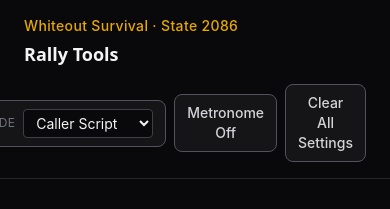
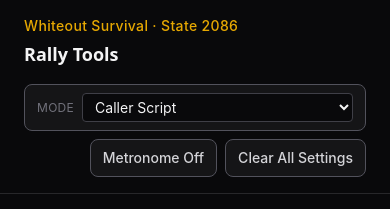
Before and after one commit to wosgot2116/wos-rally-coordinator, a React (Vite) app: page / in a window 390 px wide. Shown: the top 209 px of the page. Built offline with nearby package versions, Linux system fonts and the light colour scheme; no server answers.

Commit message:
Refactor display mode label and input styling in App component for improved layout and responsiveness

```diff
--- a/src/App.tsx
+++ b/src/App.tsx
@@ -693,8 +693,8 @@
             </h1>
           </div>
           <div className="flex shrink-0 self-end sm:self-start">
-            <div className="flex items-center gap-2">
-              <label className="inline-flex items-center gap-2 rounded-lg border border-zinc-600 bg-zinc-900/80 px-3 py-2 text-sm text-zinc-300">
+            <div className="flex flex-wrap items-center justify-end gap-2">
+              <label className="inline-flex w-full items-center justify-between gap-2 rounded-lg border border-zinc-600 bg-zinc-900/80 px-3 py-2 text-sm text-zinc-300 sm:w-auto sm:justify-start">
                 <span className="text-xs uppercase tracking-wide text-zinc-500">
                   Mode
                 </span>
@@ -703,7 +703,7 @@
                   onChange={(e) =>
                     handleChangeDisplayMode(e.target.value as DisplayMode)
                   }
-                  className="rounded border border-zinc-700 bg-zinc-950 px-2 py-1 text-sm text-zinc-100 focus:border-amber-500/80 focus:outline-none focus:ring-1 focus:ring-amber-500/50"
+                  className="w-full min-w-0 rounded border border-zinc-700 bg-zinc-950 px-2 py-1 text-sm text-zinc-100 focus:border-amber-500/80 focus:outline-none focus:ring-1 focus:ring-amber-500/50"
                 >
                   <option value="caller-script">Caller Script</option>
                   <option value="manual-starts">Manual Starts</option>
```
